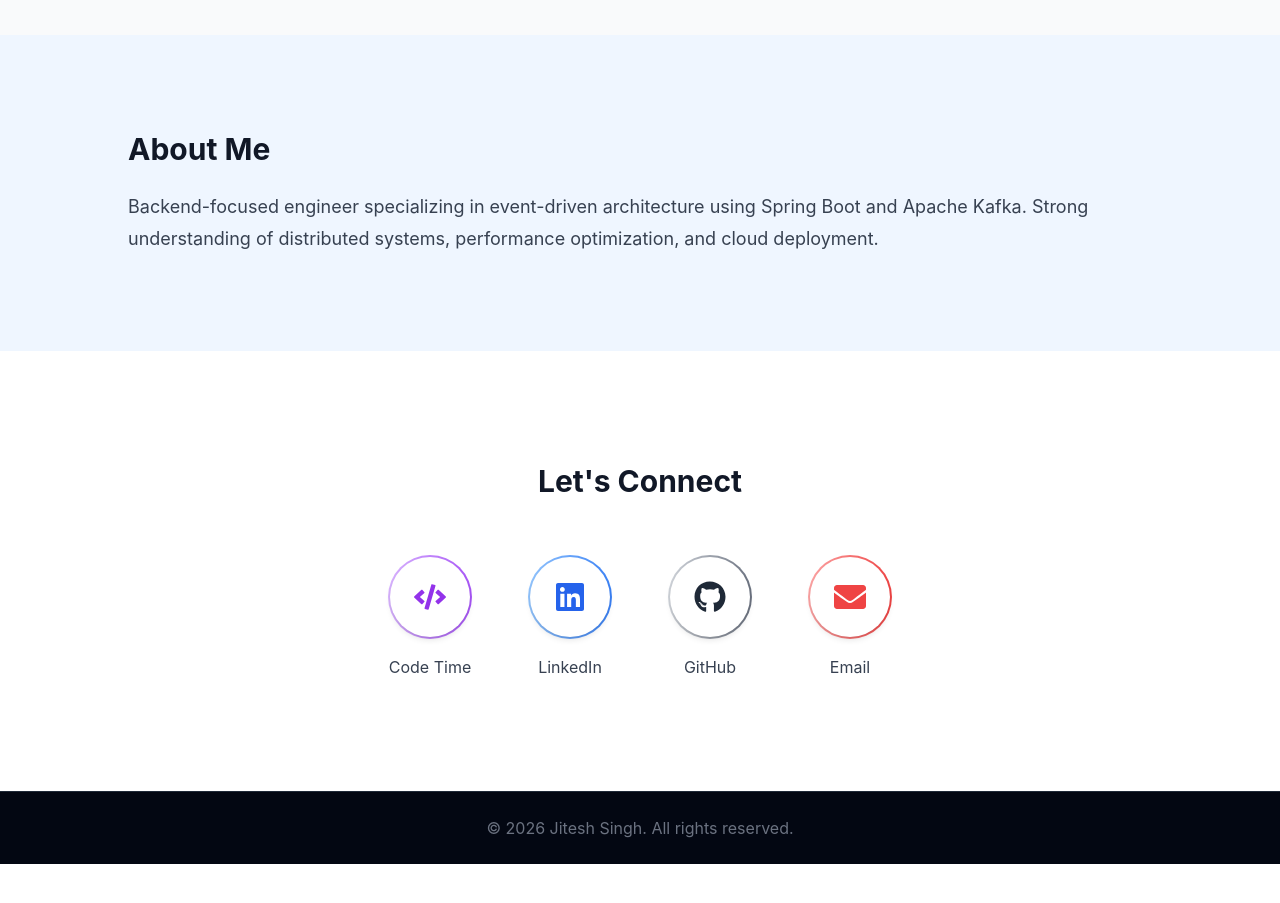
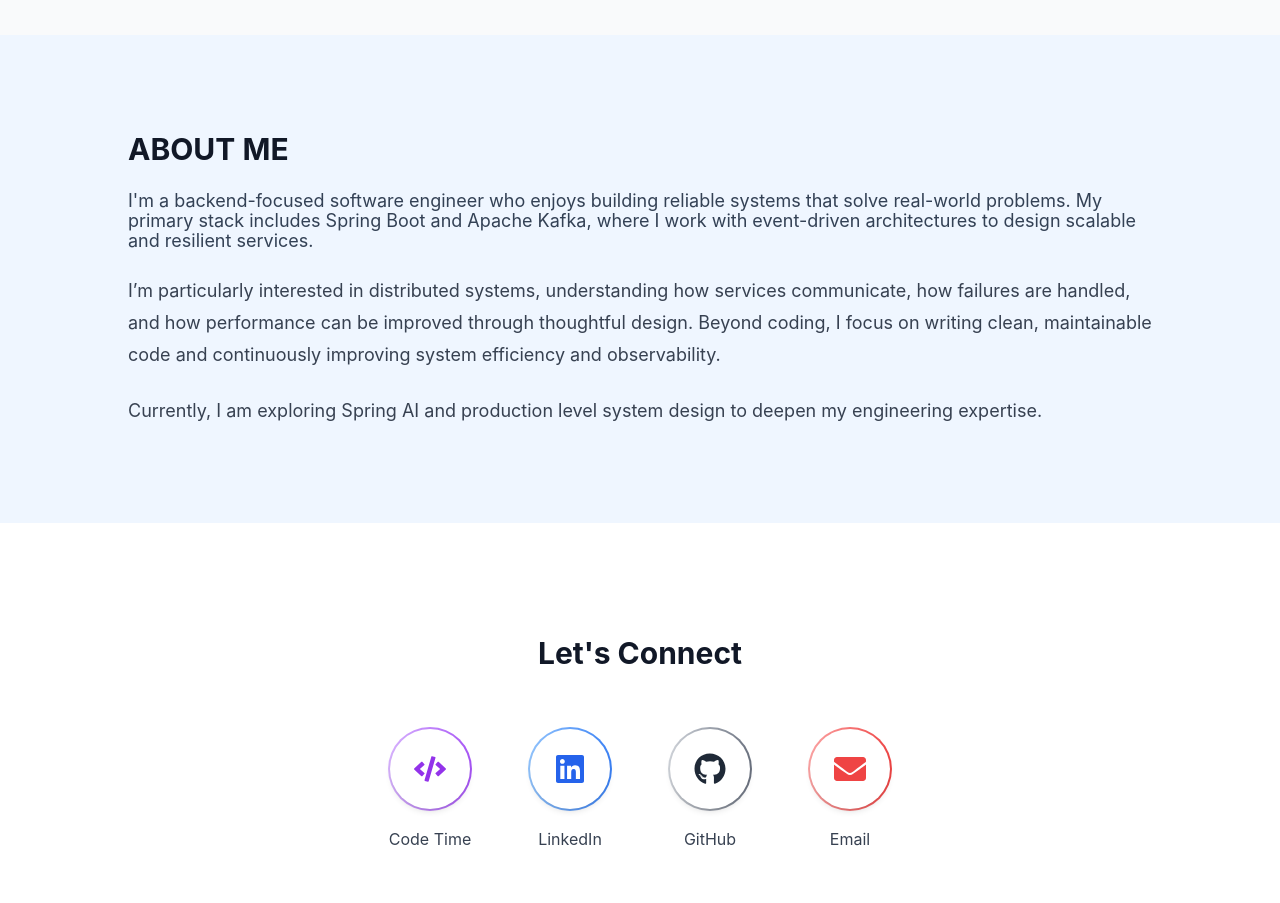
Before and after one commit to Me-Jitesh/Portfolio, a React (Vite) app: page / in a window 1280 px wide. Shown: the part 2600-3503 px from the top of the page. Before the commit the page ends 3464 px from the top, so only its background shows below. Built offline with nearby package versions, Linux system fonts and the light colour scheme.

Commit message:
About Section Enhanced

```diff
--- a/src/components/About.jsx
+++ b/src/components/About.jsx
@@ -2,12 +2,28 @@ export default function About() {
   return (
     <section id="about" className="py-24 px-6 bg-blue-50">
       <div className="max-w-5xl mx-auto">
-        <h2 className="text-3xl font-bold text-gray-900 mb-6">About Me</h2>
+        <h2 className="text-3xl font-bold text-gray-900 mb-6 uppercase">
+          About Me
+        </h2>
 
-        <p className="text-gray-700 leading-8 text-lg">
-          Backend-focused engineer specializing in event-driven architecture
-          using Spring Boot and Apache Kafka. Strong understanding of
-          distributed systems, performance optimization, and cloud deployment.
+        <p className="text-slate-700 leading-5 text-lg">
+          I'm a backend-focused software engineer who enjoys building reliable
+          systems that solve real-world problems. My primary stack includes
+          Spring Boot and Apache Kafka, where I work with event-driven
+          architectures to design scalable and resilient services.
+        </p>
+
+        <p className="text-gray-700 leading-8 text-lg mt-6">
+          I’m particularly interested in distributed systems, understanding how
+          services communicate, how failures are handled, and how performance
+          can be improved through thoughtful design. Beyond coding, I focus on
+          writing clean, maintainable code and continuously improving system
+          efficiency and observability.
+        </p>
+
+        <p className="text-gray-700 leading-8 text-lg mt-6">
+          Currently, I am exploring Spring AI and production level system design
+          to deepen my engineering expertise.
         </p>
       </div>
     </section>
```
